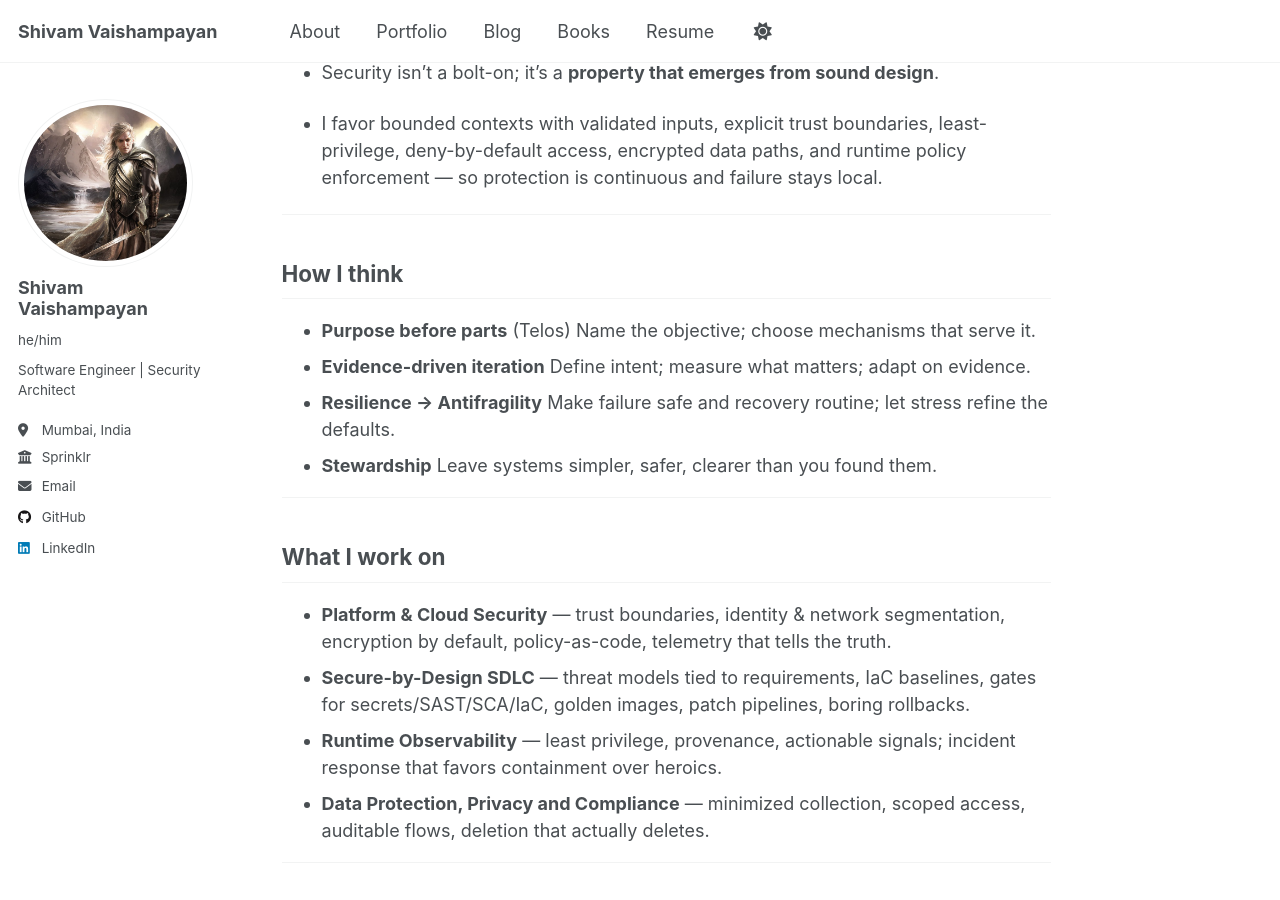
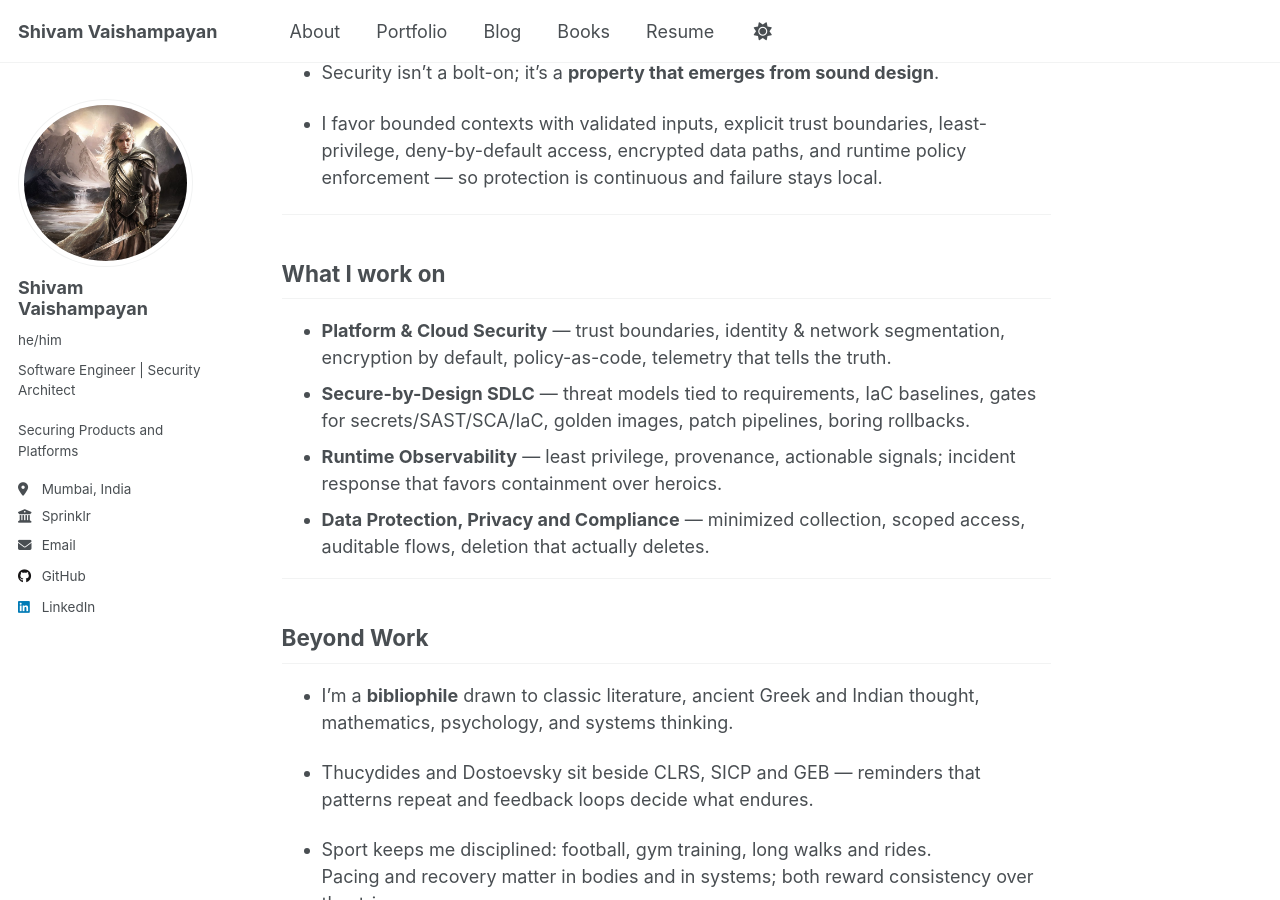
Before and after one commit to HackerM0nk/HackerM0nk.github.io, a Jekyll site: the page built from _pages/about.md, in a window 1280 px wide and 900 px high, scrolled down 351 px. Built offline with Jekyll 4.4.1, drawn with Linux system fonts in a browser that asks for light colours.

Commit message:
Update Website

```diff
--- a/_config.yml
+++ b/_config.yml
@@ -158,6 +158,7 @@ analytics:
 include:
   # - .htaccess
   - _pages
+  - assets
   # - files
 exclude:
   - "*.sublime-project"
--- a/_includes/author-profile.html
+++ b/_includes/author-profile.html
@@ -18,9 +18,16 @@
     <h3 class="author__name">{{ author.name }}</h3>
     {% if author.pronouns %}<p class="author__pronouns">{{ author.pronouns }}</p>{% endif %}
     {% if author.bio %}{% if page.url == "/" %}
-  <p class="author__bio">I am a Software & Security Engineer and Architect with experience in product security at Sprinklr and system engineering at Enhanced Software Solutions Pvt. Ltd. My expertise includes Cloud Security, Infrastructure as Code, Threat Modeling, eBPF-based Security Tools, Product Security, Container Security, CI/CD, and Observability.</p>
-{% else %}
+    <p class="author__bio">
+      From Products to Platforms: <br>
+      Securing Data, Intelligence and the Fabric that Connects Them.
+    </p>
+    {% else %}
+
+  <!-- <p class="author__bio">Software Engineer | Security Architect</p> -->
   <p class="author__bio">Software Engineer | Security Architect</p>
+  <p class="author__tagline">Securing Products and Platforms </p>
+
 {% endif %}
 {% endif %}
   </div>
--- a/_pages/about.md
+++ b/_pages/about.md
@@ -17,13 +17,13 @@ I’m a **Software Engineer** and **Security Architect**.
 
 - I favor bounded contexts with validated inputs, explicit trust boundaries, least-privilege, deny-by-default access, encrypted data paths, and runtime policy enforcement — so protection is continuous and failure stays local.
 
----
+<!-- ---
 
 ## How I think
 - **Purpose before parts** (Telos) Name the objective; choose mechanisms that serve it.
 - **Evidence-driven iteration** Define intent; measure what matters; adapt on evidence.
 - **Resilience → Antifragility** Make failure safe and recovery routine; let stress refine the defaults.
-- **Stewardship** Leave systems simpler, safer, clearer than you found them.
+- **Stewardship** Leave systems simpler, safer, clearer than you found them. -->
 
 ---
 
@@ -52,6 +52,7 @@ Pacing and recovery matter in bodies and in systems; both reward consistency ove
 
 ---
 
+
 ### **Craft over Hype!**
 ---
 ### **Fundamentals over Shortcuts!**
--- /dev/null
+++ b/assets/css/custom.scss
@@ -0,0 +1,16 @@
+/* assets/css/custom.scss */
+.skills-grid { /* …paste the .skills-grid block from above… */ }
+.skills-grid div { /* … */ }
+.skills-grid div::before { /* … */ }
+
+.kicker { /* … */ }
+
+.cta-row { /* … */ }
+.cta-row .btn { /* … */ }
+.cta-row .btn:hover { /* … */ }
+.btn--light-outline { /* … */ }
+.btn--light-outline:hover { /* … */ }
+
+/* Optional hero tweaks */
+.page__hero--overlay .page__title { font-weight: 800; letter-spacing: 0.2px; }
+.page__hero--overlay .page__lead { max-width: 900px; margin: 0 auto; opacity: 0.95; }
```
Also changed, not shown: index.md (+133 -8 lines).
